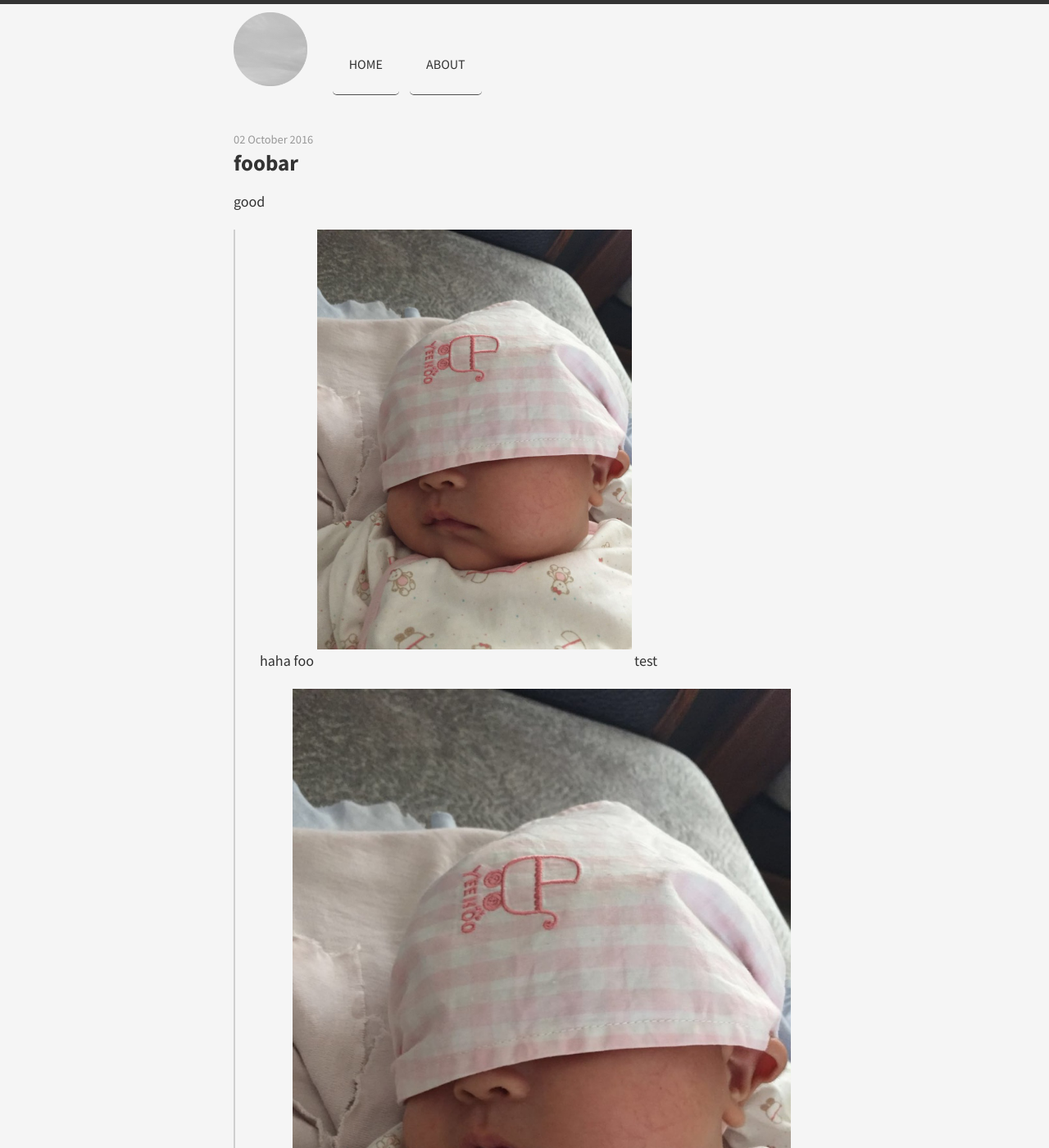
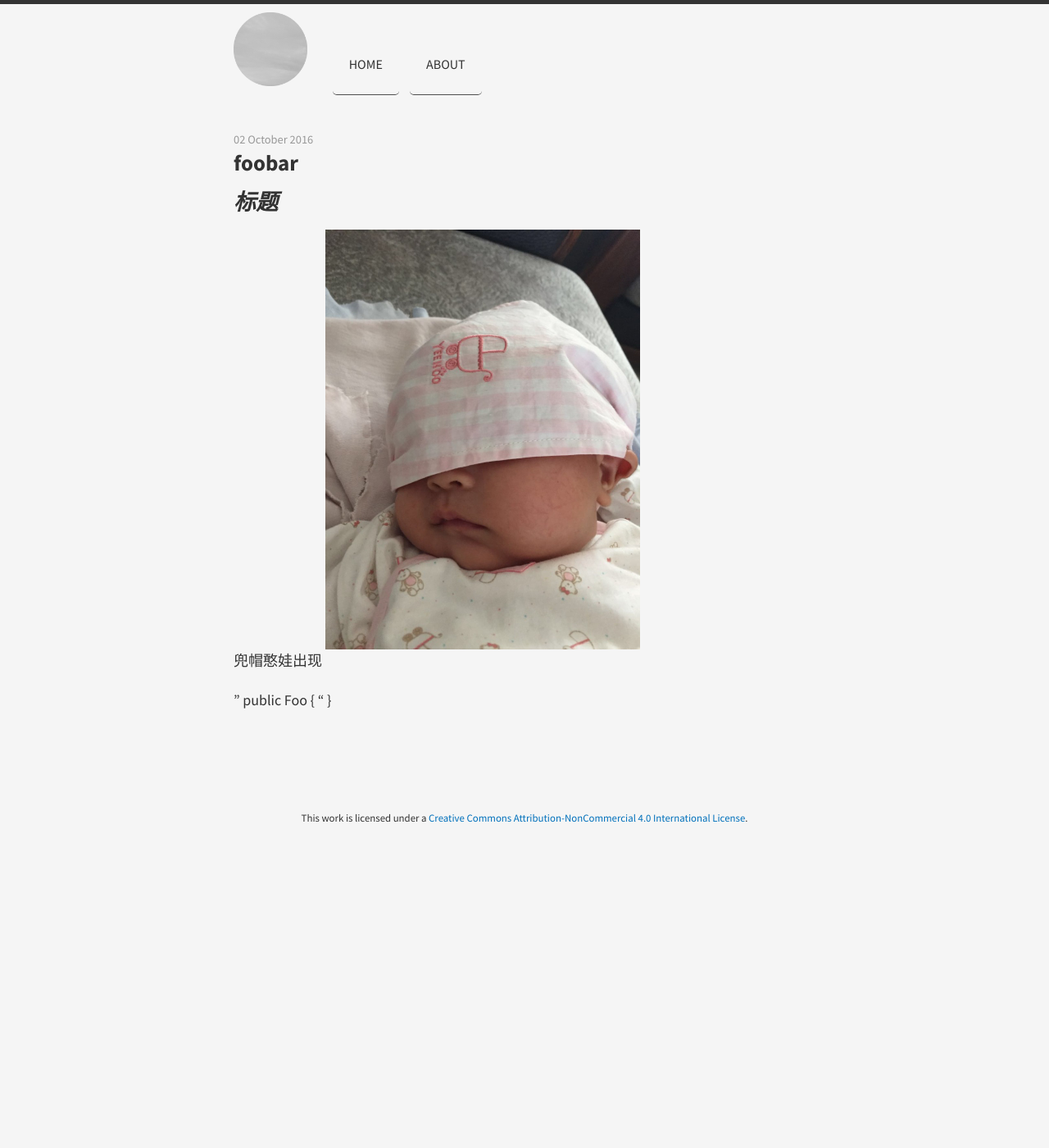
Before and after one commit to goodshark/jek, a Jekyll site: the page built from _posts/2016-10-02-foobar.md, in a window 1280 px wide and 1400 px high. Shown: the whole window at 82% size. Built offline with Jekyll 4.4.1, drawn with Linux system fonts in a browser that asks for light colours; nearby versions of some CDN libraries.

Commit message:
modify dmy post

```diff
--- a/_posts/2016-10-02-foobar.md
+++ b/_posts/2016-10-02-foobar.md
@@ -3,13 +3,9 @@ layout: post
 title: foobar
 ---
 
-good
-> haha
-foo
+# _标题_
+兜帽憨娃出现
 <img src="/jek/public/images/dmy.jpg" width="384" height="512">
-test
-- ![haha](/jek/public/images/dmy.jpg)
-    - good
-    - bar
-    dmy:
-    ![luck](/jek/public/images/dmy.jpg)
+
+" public Foo {
+" }
```
